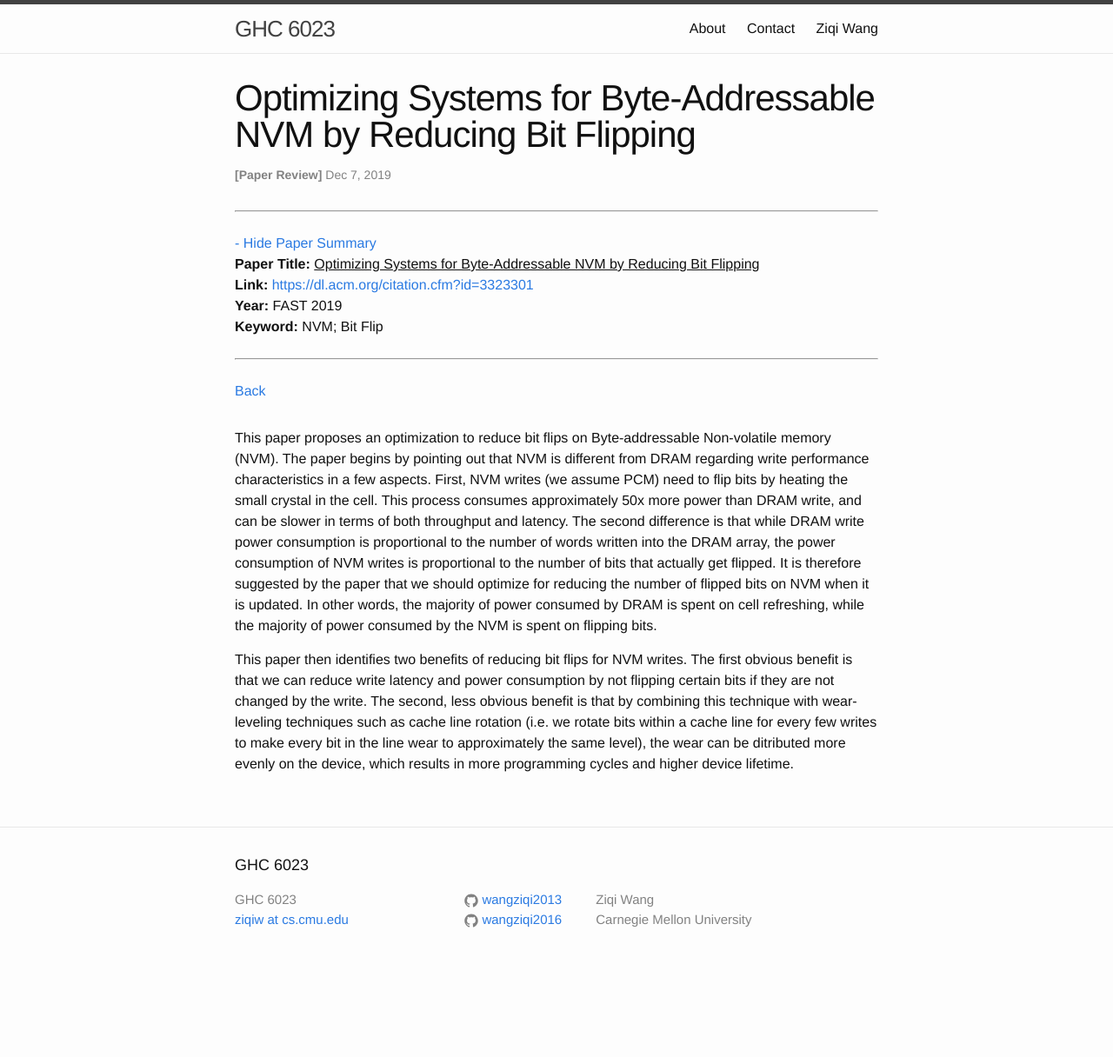
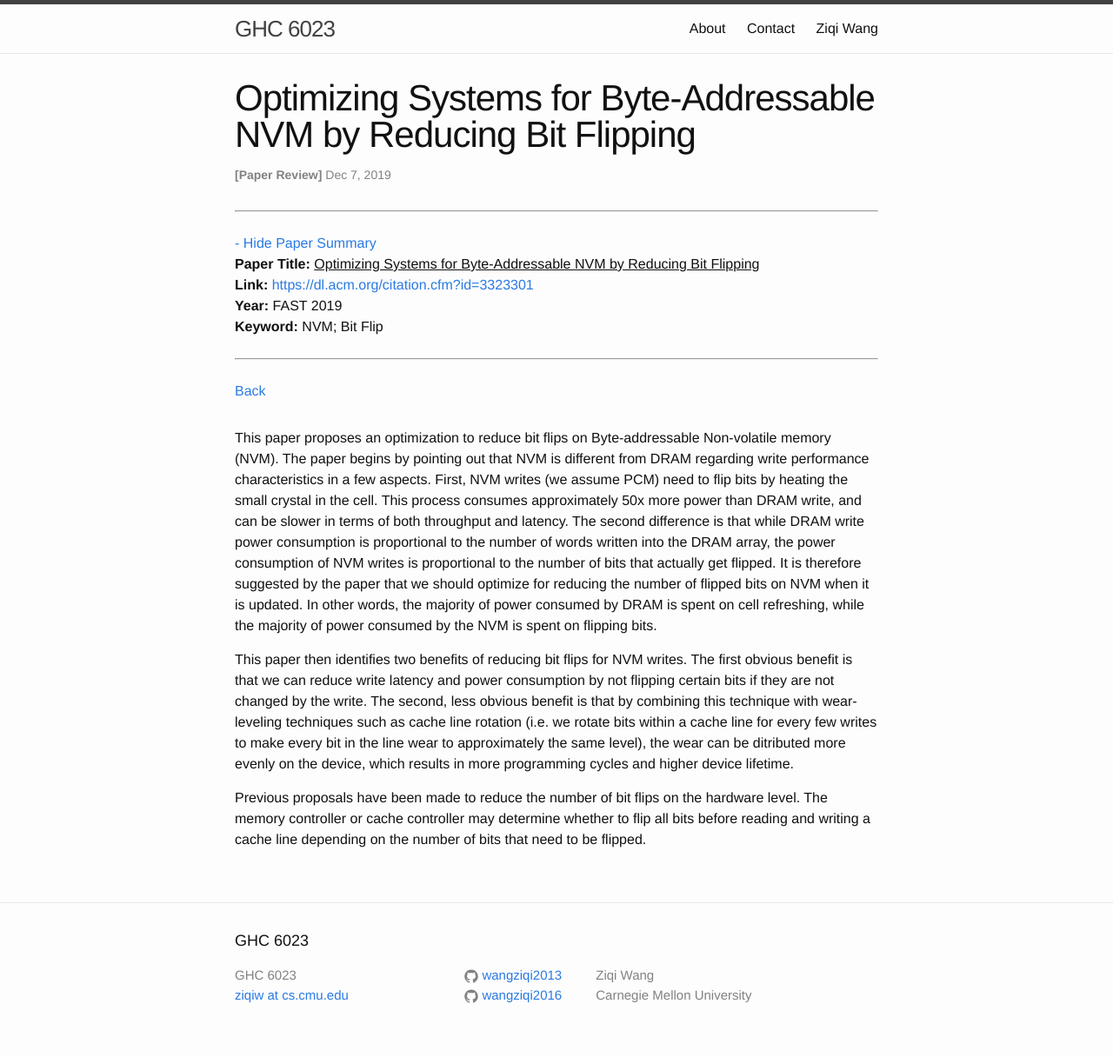
Before and after one commit to wangziqi2013/wangziqi2013.github.io, a Jekyll site: the page built from _posts/2019-12-07-optimizing-systems-for-nvm-by-reducing-bit-flipping.markdown, in a window 1280 px wide. Shown: the whole page at 87% size. Built offline with Jekyll 4.4.1, drawn with Linux system fonts in a browser that asks for light colours; before the commit the page ends 1129 px from its top, so only the background shows below that.

Commit message:
Adding previous proposal

```diff
--- a/_posts/2019-12-07-optimizing-systems-for-nvm-by-reducing-bit-flipping.markdown
+++ b/_posts/2019-12-07-optimizing-systems-for-nvm-by-reducing-bit-flipping.markdown
@@ -27,3 +27,7 @@ reduce write latency and power consumption by not flipping certain bits if they
 less obvious benefit is that by combining this technique with wear-leveling techniques such as cache line rotation (i.e.
 we rotate bits within a cache line for every few writes to make every bit in the line wear to approximately the same level),
 the wear can be ditributed more evenly on the device, which results in more programming cycles and higher device lifetime.
+
+Previous proposals have been made to reduce the number of bit flips on the hardware level. The memory controller or cache
+controller may determine whether to flip all bits before reading and writing a cache line depending on the number of bits
+that need to be flipped.
```
